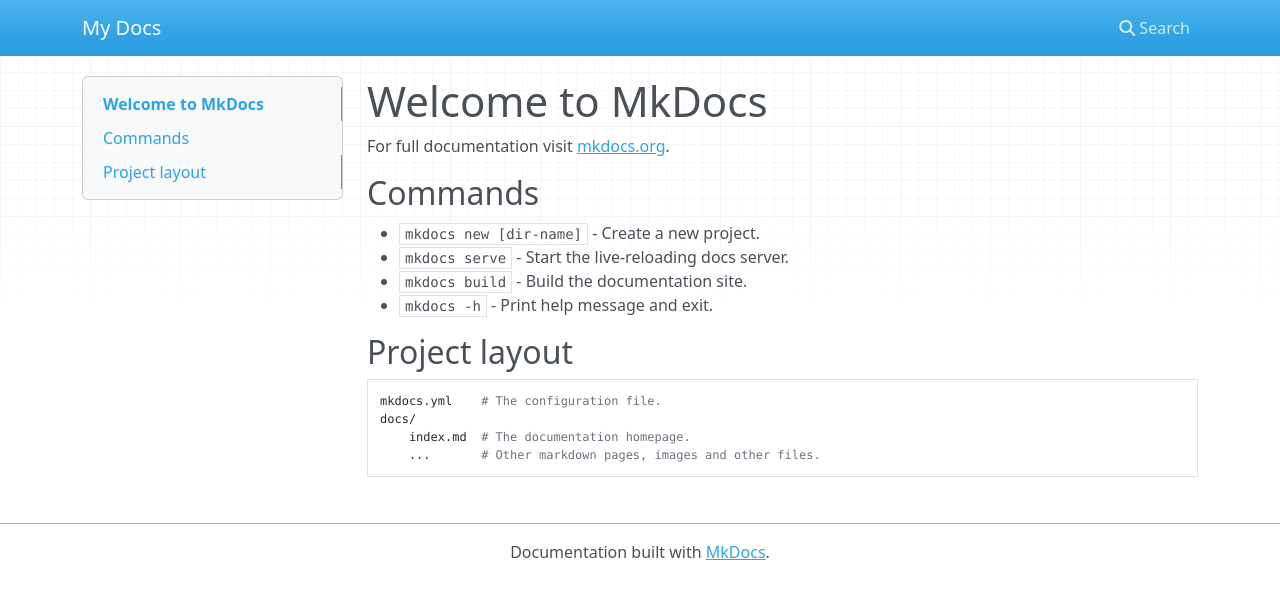
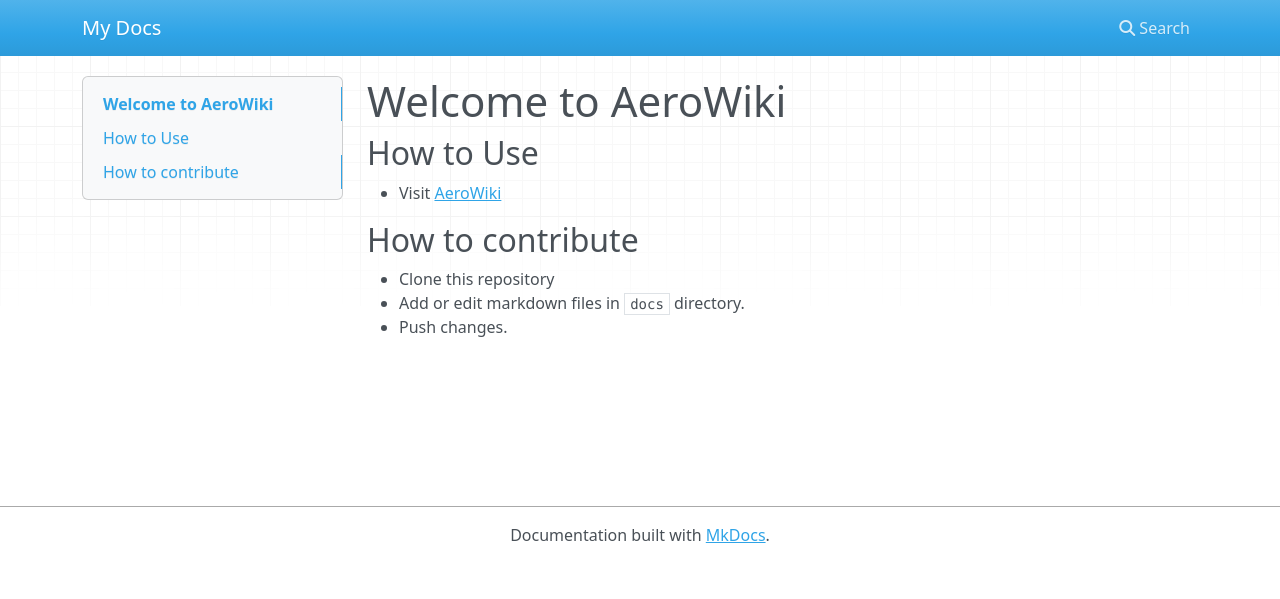
Before and after one commit to mit-aero/wikidata, an MkDocs documentation site: the page built from docs/index.md, in a window 1280 px wide. Shown: the top 599 px of the page. Built offline with MkDocs 1.6.1, drawn with Linux system fonts in a browser that asks for light colours; nearby versions of some CDN libraries.

Commit message:
Update index.md

```diff
--- a/docs/index.md
+++ b/docs/index.md
@@ -1,17 +1,11 @@
-# Welcome to MkDocs
+# Welcome to AeroWiki
 
-For full documentation visit [mkdocs.org](https://www.mkdocs.org).
+## How to Use
 
-## Commands
+* Visit [AeroWiki](https://mit-aero.github.io/wiki)
 
-* `mkdocs new [dir-name]` - Create a new project.
-* `mkdocs serve` - Start the live-reloading docs server.
-* `mkdocs build` - Build the documentation site.
-* `mkdocs -h` - Print help message and exit.
+## How to contribute
 
-## Project layout
-
-    mkdocs.yml    # The configuration file.
-    docs/
-        index.md  # The documentation homepage.
-        ...       # Other markdown pages, images and other files.
+* Clone this repository
+* Add or edit markdown files in `docs` directory.
+* Push changes.
```
